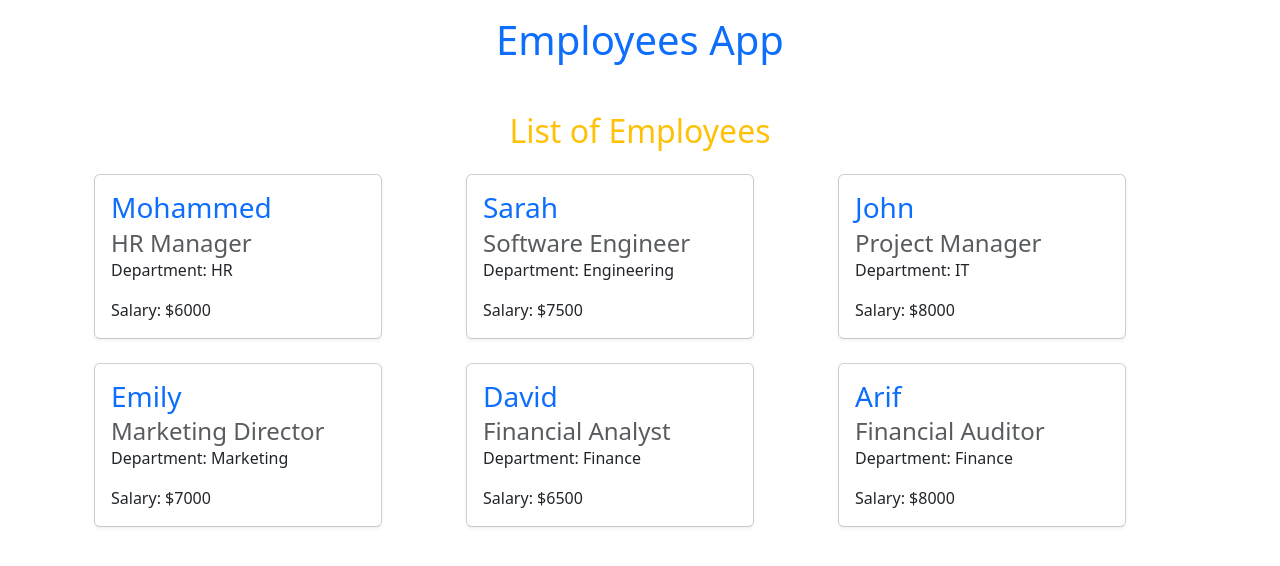
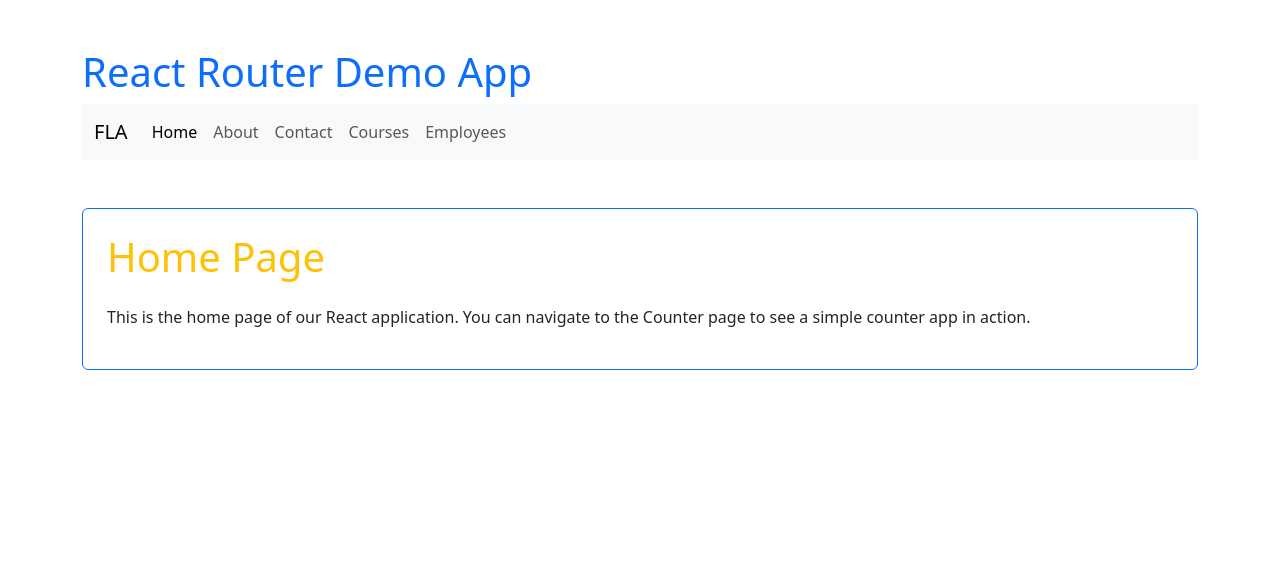
Before and after one commit to mohammedaeraf/react-batch6, a React (Vite) app in the folder my-app/: page / in a window 1280 px wide. Shown: the top 566 px of the page. Built offline with nearby package versions, Linux system fonts and the light colour scheme.

Commit message:
Routing Demo

```diff
--- a/my-app/package.json
+++ b/my-app/package.json
@@ -12,7 +12,8 @@
   "dependencies": {
     "bootstrap": "^5.3.8",
     "react": "^19.2.5",
-    "react-dom": "^19.2.5"
+    "react-dom": "^19.2.5",
+    "react-router-dom": "^7.15.1"
   },
   "devDependencies": {
     "@eslint/js": "^10.0.1",
--- /dev/null
+++ b/my-app/src/About.tsx
@@ -0,0 +1,9 @@
+function About() {
+  return (
+    <div className="border border-primary p-4 rounded">
+      <h1>About Page</h1>
+      <p>This is the about page of our React application.</p>
+    </div>
+  );
+}
+export default About;
--- a/my-app/src/App.tsx
+++ b/my-app/src/App.tsx
@@ -4,18 +4,84 @@
 // import Counter from "./Counter";
 // import CoursesCards from "./CoursesCards";
 // import Greeting from "./Greeting";
-import EmployeeCard from "./EmployeeCard";
-import EmployeeDirectory from "./EmployeeDirectory";
+// import EmployeeCard from "./EmployeeCard";
+// import EmployeeDirectory from "./EmployeeDirectory";
 // import ProfileCard from "./ProfileCard";
 // import StudentName from "./StudentName";
 // import UserInfo from "./UserInfo";
 
+import { BrowserRouter as Router, Link, Routes, Route } from "react-router-dom";
+import Home from "./Home";
+import About from "./About";
+import Contact from "./Contact";
+import CoursesCards from "./CoursesCards";
+import EmployeeDirectory from "./EmployeeDirectory";
+
 function App() {
   return (
-    <div id="app-component" className="container">
-      <h1 className="m-3 text-center text-primary mb-5">Employees App</h1>
-      <EmployeeDirectory></EmployeeDirectory>
-    </div>
+    <Router>
+      <div className="container my-5">
+        <h1 className="text-primary">React Router Demo App</h1>
+        <nav className="navbar navbar-expand-lg bg-body-tertiary mb-5">
+          <div className="container-fluid">
+            <a className="navbar-brand" href="#">
+              FLA
+            </a>
+            <button
+              className="navbar-toggler"
+              type="button"
+              data-bs-toggle="collapse"
+              data-bs-target="#navbarNav"
+              aria-controls="navbarNav"
+              aria-expanded="false"
+              aria-label="Toggle navigation"
+            >
+              <span className="navbar-toggler-icon"></span>
+            </button>
+            <div className="collapse navbar-collapse" id="navbarNav">
+              <ul className="navbar-nav">
+                <li className="nav-item">
+                  <Link className="nav-link active" aria-current="page" to="/">
+                    Home
+                  </Link>
+                </li>
+                <li className="nav-item">
+                  <Link className="nav-link" to="/about">
+                    About
+                  </Link>
+                </li>
+                <li className="nav-item">
+                  <Link className="nav-link" to="/contact">
+                    Contact
+                  </Link>
+                </li>
+                <li className="nav-item">
+                  <Link className="nav-link" to="/courses">
+                    Courses
+                  </Link>
+                </li>
+                <li className="nav-item">
+                  <Link className="nav-link" to="/employees">
+                    Employees
+                  </Link>
+                </li>
+              </ul>
+            </div>
+          </div>
+        </nav>
+
+        <main>
+          <Routes>
+            <Route path="/" element={<Home />} />
+            <Route path="/about" element={<About />} />
+            <Route path="/contact" element={<Contact />} />
+            <Route path="/courses" element={<CoursesCards />} />
+            <Route path="/employees" element={<EmployeeDirectory />} />
+          </Routes>
+        </main>
+      </div>
+
+    </Router>
   );
 }
 
--- /dev/null
+++ b/my-app/src/Contact.tsx
@@ -0,0 +1,9 @@
+function Contact() {
+  return (
+    <div className="border border-primary p-4 rounded">
+      <h1>Contact Page</h1>
+      <p>This is the contact page of our React application.</p>
+    </div>
+  );
+}
+export default Contact;
--- /dev/null
+++ b/my-app/src/Home.tsx
@@ -0,0 +1,12 @@
+function Home() {
+  return (
+    <div className="border border-primary p-4 rounded">
+      <h1 className="text-warning">Home Page</h1>
+      <p className="mt-4">
+        This is the home page of our React application. You can navigate to the
+        Counter page to see a simple counter app in action.
+      </p>
+    </div>
+  );
+}
+export default Home;
```
Also changed, not shown: 1 other file (tests, documents, lock files or other folders).
